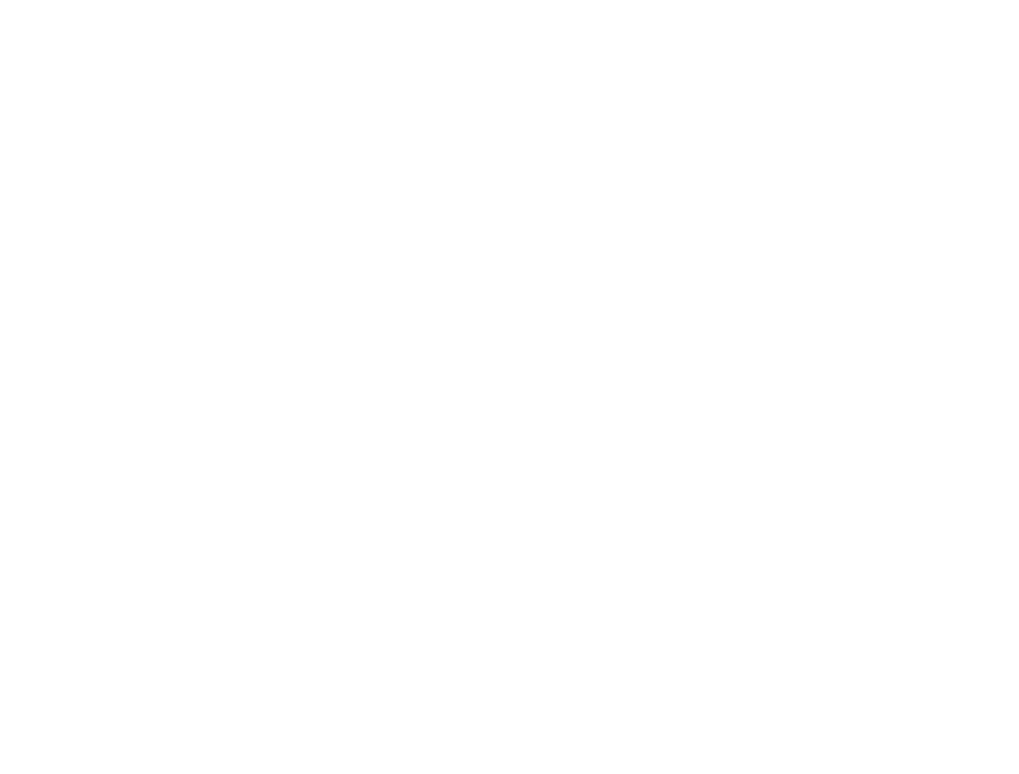
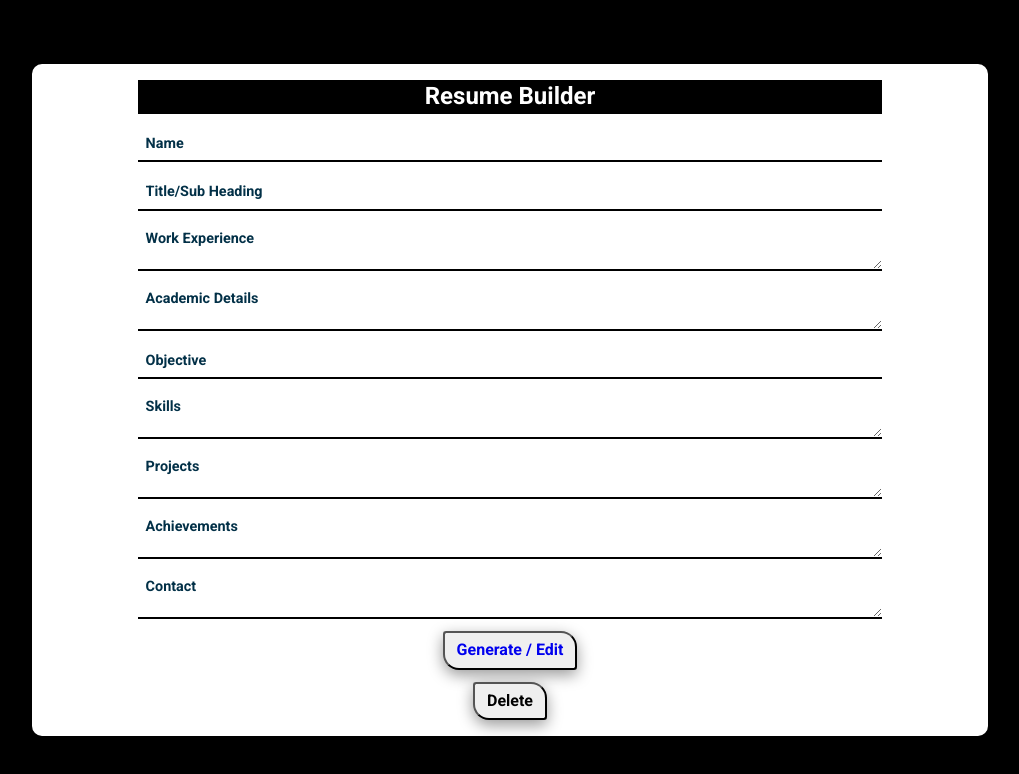
Before and after one commit to RajkumarRaja06/resume-builder, a plain HTML site: page index.html in a window 1280 px wide. Shown: the whole page, without its empty margins (130-1149 px from the left). Drawn offline with nearby package versions, Linux system fonts and the light colour scheme.

Commit message:
resume form input setup

```diff
--- a/index.html
+++ b/index.html
@@ -2,14 +2,8 @@
 <html lang="en">
   <head>
     <meta charset="UTF-8" />
-    <meta
-      http-equiv="X-UA-Compatible"
-      content="IE=edge"
-    />
-    <meta
-      name="viewport"
-      content="width=device-width, initial-scale=1.0"
-    />
+    <meta http-equiv="X-UA-Compatible" content="IE=edge" />
+    <meta name="viewport" content="width=device-width, initial-scale=1.0" />
 
     <!-- favicon -->
     <link
@@ -29,19 +23,73 @@
     />
 
     <!-- normalize css -->
-    <link
-      rel="stylesheet"
-      href="./styles/normalize.css"
-    />
+    <link rel="stylesheet" href="./styles/normalize.css" />
 
     <!-- custom css -->
-    <link
-      rel="stylesheet"
-      href="./styles/style.css"
-    />
+    <link rel="stylesheet" href="./styles/style.css" />
   </head>
   <body>
     <!-- custom js -->
+    <div class="form-container">
+      <form>
+        <div class="tittle">
+          <h2>Resume Builder</h2>
+        </div>
+        <input type="text" placeholder="Name" id="username" />
+        <input type="text" placeholder="Title/Sub Heading" id="userTitle" />
+        <textarea
+          name="Work Experience"
+          cols="100%"
+          rows="1"
+          placeholder="Work Experience"
+          id="userExperience"
+          required
+        ></textarea>
+        <textarea
+          name="Academic Details"
+          cols="100"
+          rows="1"
+          placeholder="Academic Details"
+          id="userAcademicDetails"
+        ></textarea>
+        <input type="text" placeholder="Objective" id="userObjective" />
+        <textarea
+          name="Skills"
+          cols="100"
+          rows="1"
+          placeholder="Skills"
+          id="userSkills"
+        ></textarea>
+        <textarea
+          name="Projects"
+          cols="100"
+          rows="1"
+          placeholder="Projects"
+          id="userProjects"
+        ></textarea>
+        <textarea
+          name="Achievements"
+          cols="100"
+          rows="1"
+          placeholder="Achievements"
+          id="userAchievements"
+        ></textarea>
+        <textarea
+          name="Contact"
+          cols="100"
+          rows="1"
+          placeholder="Contact"
+          id="userContact"
+        ></textarea>
+        <button type="button" class="form-btn">
+          <a href="http://127.0.0.1:5500/resume.html">Generate / Edit</a>
+        </button>
+        <button type="button" class="form-btn" onclick="Delete()">
+          Delete
+        </button>
+      </form>
+    </div>
+
     <script src="./scripts/script.js"></script>
   </body>
 </html>
--- a/scripts/script.js
+++ b/scripts/script.js
@@ -1 +1,68 @@
 'use strict';
+const usernameEl = document.getElementById('username');
+const userTitleEl = document.getElementById('userTitle');
+const userExperienceEl = document.getElementById('userExperience');
+const userAcademicDetailsEl = document.getElementById('userAcademicDetails');
+const userObjectiveEl = document.getElementById('userObjective');
+const userSkillsEl = document.getElementById('userSkills');
+const userProjectsEl = document.getElementById('userProjects');
+const userAchievementsEl = document.getElementById('userAchievements');
+const userContactEl = document.getElementById('userContact');
+
+const formButtonEl = document.querySelector('.form-btn');
+let formData;
+
+const init = () => {
+  let data = JSON.parse(localStorage.getItem('formData'));
+  if (data !== null) {
+    setData(data);
+    return;
+  }
+};
+
+formButtonEl.addEventListener('click', () => {
+  formData = {
+    name: usernameEl.value,
+    title: userTitleEl.value,
+    experience: userExperienceEl.value,
+    academicDetails: userAcademicDetailsEl.value,
+    objective: userObjectiveEl.value,
+    skills: userSkillsEl.value,
+    projects: userProjectsEl.value,
+    achievements: userAchievementsEl.value,
+    contact: userContactEl.value,
+  };
+  localStorage.setItem('formData', formData);
+  localStorage.setItem('formData', JSON.stringify(formData));
+});
+
+const setData = (data) => {
+  const {
+    name,
+    title,
+    experience,
+    academicDetails,
+    objective,
+    skills,
+    projects,
+    achievements,
+    contact,
+  } = { ...data };
+
+  usernameEl.value = name;
+  userTitleEl.value = title;
+  userExperienceEl.value = experience;
+  userAcademicDetailsEl.value = academicDetails;
+  userObjectiveEl.value = objective;
+  userSkillsEl.value = skills;
+  userProjectsEl.value = projects;
+  userAchievementsEl.value = achievements;
+  userContactEl.value = contact;
+};
+
+const Delete = () => {
+  localStorage.clear();
+  location.reload();
+};
+
+init();
--- a/styles/style.css
+++ b/styles/style.css
@@ -32,77 +32,89 @@ html {
   font-size: 16px;
 }
 
-body {
-  font-family: var(--ff-roboto);
-}
-
-/* global styles */
-ul,
-ol {
-  list-style-type: none;
-}
 a {
   text-decoration: none;
 }
-h1,
-h2,
-h3,
-h4 {
-  letter-spacing: var(--spacing);
-  text-transform: capitalize;
-  line-height: 1.25;
-  margin-bottom: 0.75rem;
-}
-h1 {
-  font-size: 2.25rem;
-}
-h2 {
-  font-size: 1.75rem;
-}
-h3 {
-  font-size: 1.25rem;
-}
-h4 {
-  font-size: 0.875rem;
-}
-p {
-  margin-bottom: 1.25rem;
-}
-@media screen and (min-width: 992px) {
-  h1 {
-    font-size: 4rem;
-  }
-  h2 {
-    font-size: 2.5rem;
-  }
-  h3 {
-    font-size: 1.75rem;
-  }
-  h4 {
-    font-size: 1rem;
-  }
-  body {
-    font-size: 1rem;
-  }
-  h1,
-  h2,
-  h3,
-  h4 {
-    line-height: 1;
-  }
-}
-/*  global classes */
 
-/* section */
-.section,
-.container {
-  width: 90vw;
-  margin: 0 auto;
-  max-width: var(--max-width);
+body {
+  width: 100vw;
+  min-height: 100vh;
+  display: flex;
+  flex-direction: column;
+  justify-content: center;
+  align-items: center;
+  background-color: #000;
+  font-family: var(--ff-roboto);
+  overflow-x: hidden;
 }
 
-@media screen and (min-width: 992px) {
-  .section {
-    width: 95vw;
-  }
+.form-container {
+  max-width: 60rem;
+  width: 100%;
+  min-height: 70vh;
+  border: 2px solid black;
+  padding: 1rem 0rem;
+  box-shadow: var(--light-shadow);
+  background-color: #fff;
+  display: flex;
+  flex-direction: column;
+  align-items: center;
+  justify-content: center;
+  margin: 2rem auto;
+  border-radius: 0.75rem;
 }
+
+form {
+  display: flex;
+  flex-direction: column;
+  align-items: center;
+  justify-content: space-evenly;
+  gap: 0.75rem;
+  font-size: 1rem;
+}
+
+textarea,
+input {
+  width: 80%;
+  font-size: 1rem;
+  padding: 0.5rem;
+  font-weight: 600;
+  border: none;
+  border-bottom: 2px solid #000;
+}
+
+textarea {
+  min-height: 3rem;
+}
+
+input {
+  min-height: 1.5rem;
+}
+
+::placeholder {
+  font-size: 0.9rem;
+  color: var(--clr-prussian-blue);
+}
+
+.tittle {
+  width: 80%;
+  display: flex;
+  align-items: center;
+  justify-content: center;
+  background-color: #000;
+}
+
+h2 {
+  color: #fff;
+  font-family: 800;
+  padding: 0.2rem;
+}
+
+button {
+  font-size: 1rem;
+  font-weight: 700;
+  padding: 0.5rem 0.75rem;
+  border-radius: 0.2rem 1rem;
+  cursor: pointer;
+  box-shadow: var(--dark-shadow);
+}
```
